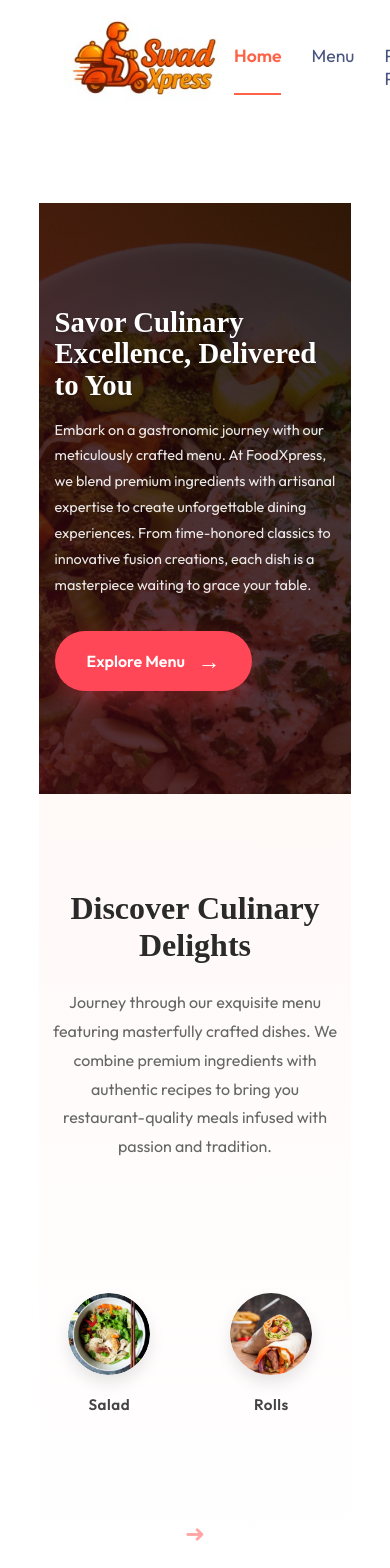
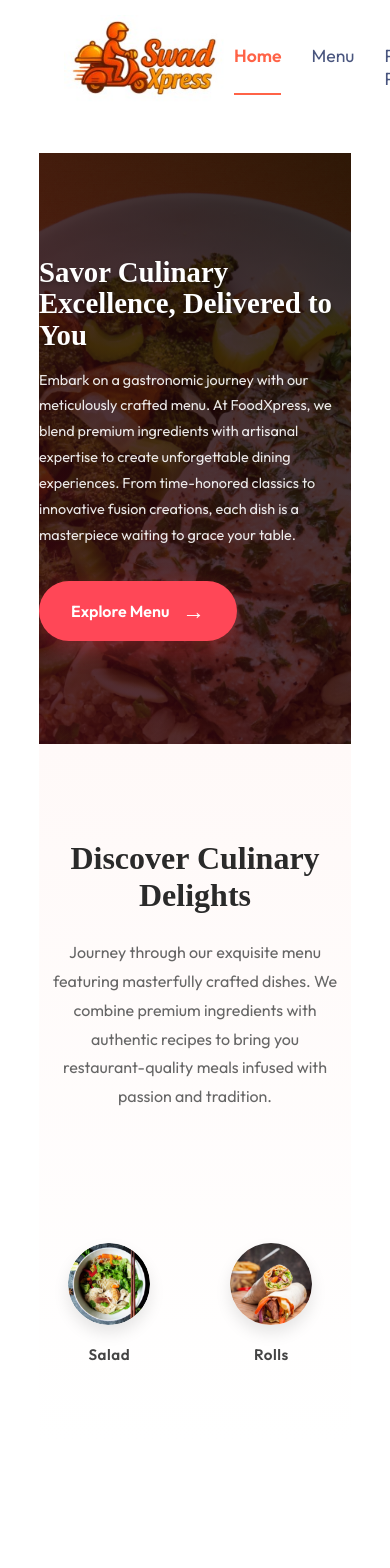
Before and after one commit to RoozaStha/SwadXpress, a React (Vite) app in the folder client/: page / in a window 390 px wide. Shown: the top 1568 px of the page. After the commit the page ends 1444 px from the top, so only its background shows below. Built offline with nearby package versions, Linux system fonts and the light colour scheme.

Commit message:
1hr done

```diff
--- a/client/src/components/ExploreMenu/ExploreMenu.jsx
+++ b/client/src/components/ExploreMenu/ExploreMenu.jsx
@@ -36,9 +36,7 @@ const ExploreMenu = ({ category, setCategory }) => {
         ))}
       </div>
 
-      <div className="scroll-indicator">
-        <span className="scroll-arrow">➜</span>
-      </div>
+
     </div>
   );
 };
--- a/client/src/components/Header/Header.css
+++ b/client/src/components/Header/Header.css
@@ -6,8 +6,8 @@
               url('/header_img.png') center/cover fixed;
   display: flex;
   align-items: center;
-  padding: 0 5%;
-  margin-top: 80px;
+  padding: 0 0%;
+  margin-top: 0px;
   overflow: hidden;
 }
 
@@ -185,7 +185,7 @@
 
 @media (max-width: 480px) {
   .header {
-    margin-top: 70px;
+    margin-top: 20px;
   }
 
   .header-title {
```
